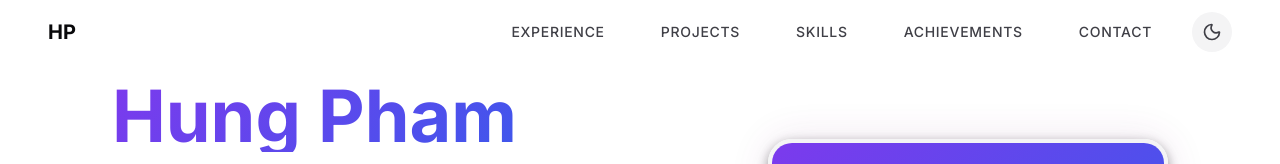
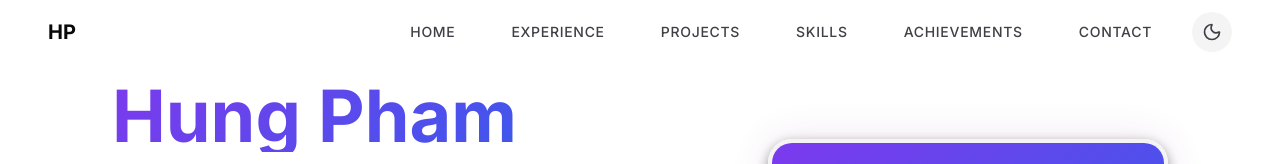
Before and after one commit to VinhHung1999/portfoilo, a Next.js app: page / in a window 1280 px wide. Shown: the top 164 px of the page. Built offline with nearby package versions, Linux system fonts and the light colour scheme.

Commit message:
Add Home link to Navigation for scroll to top
Added Home link pointing to #hero (HeroAbout section).
Users can now easily scroll back to top.

Navigation:
- Home (NEW)
- Experience
- Projects
- Skills
- Achievements
- Contact

```diff
--- a/components/layout/Navigation.tsx
+++ b/components/layout/Navigation.tsx
@@ -25,6 +25,7 @@ export default function Navigation() {
   };
 
   const navLinks = [
+    { name: "Home", href: "#hero" },
     { name: "Experience", href: "#experience" },
     { name: "Projects", href: "#projects" },
     { name: "Skills", href: "#skills" },
```
